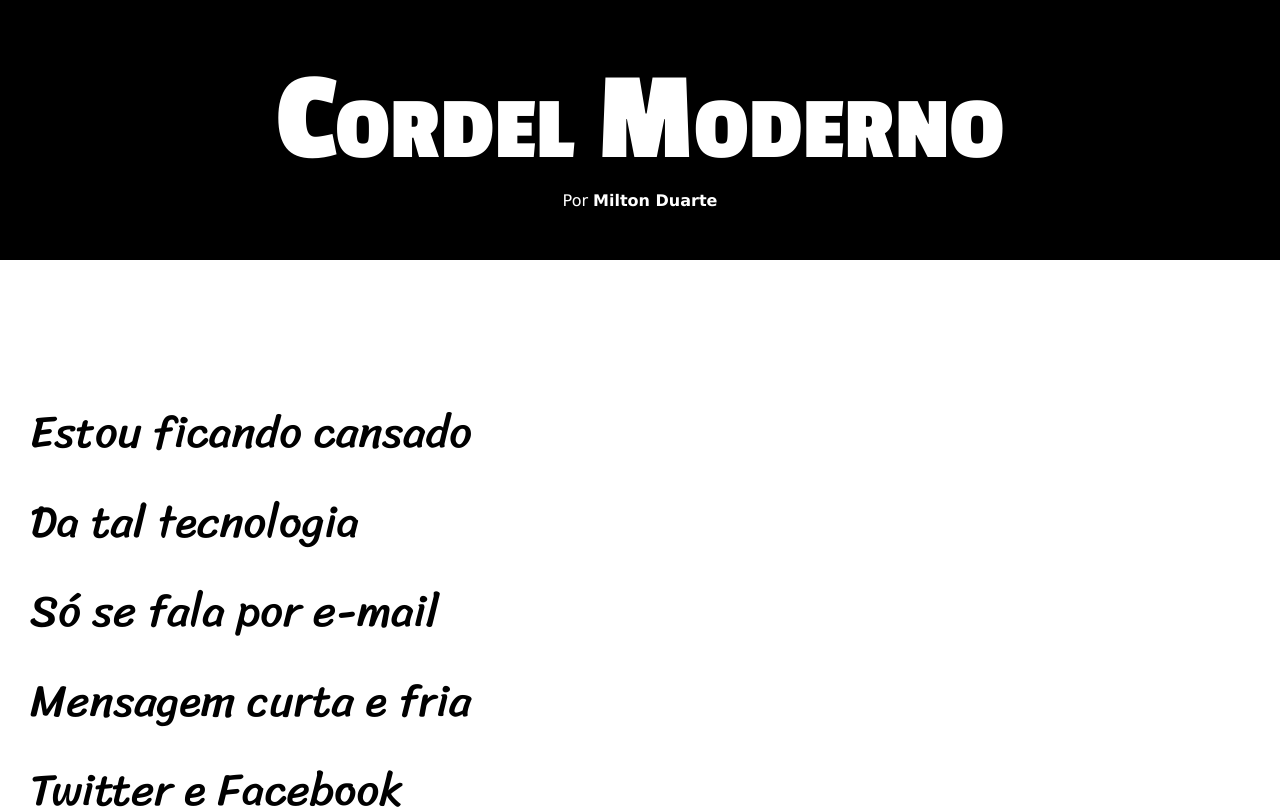
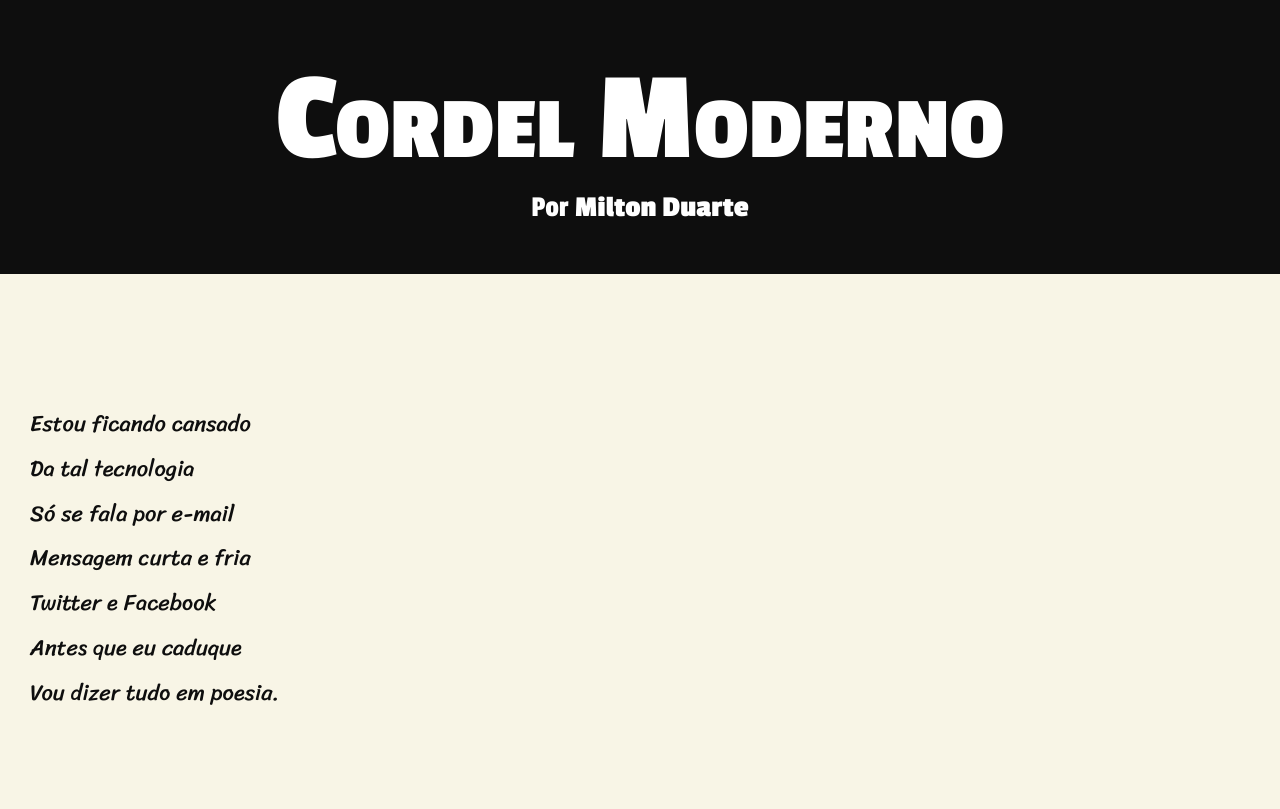
Before and after one commit to Max-Peres/projeto-cordel, a plain HTML site: page index.html in a window 1280 px wide. Shown: the top 809 px of the page. Drawn offline with Linux system fonts and the light colour scheme.

Commit message:
atualização final projeto cordel moderno

```diff
--- a/estilo/style.css
+++ b/estilo/style.css
@@ -14,7 +14,7 @@
 * {
     margin: 0px;
     padding: 0px;
-    font-size: 1em;
+    font-size: .5em;
 
 }
 
@@ -25,7 +25,7 @@ html, body {
 }
 
 header {
-    background-color: black;
+    background-color: rgb(14, 14, 14);
     color: white;
     text-align: center;
 
@@ -39,22 +39,25 @@ header > h1 {
 }
 header > p {
     padding-bottom: 50px;
+    font-size: 30px;
+    font-family: var(--fonte2);
 
 }
 a {
     color: white;
     text-decoration: none;
     font-weight: bolder;
-
+    font-size: 30px;
 }
 
 a:hover {
     text-decoration: underline;
+    font-size: 30px;
 }
 section {
     padding-top: 10%;
     padding-bottom: 10%;
-    line-height: 2em;
+    line-height: 1em;
     padding-left: 30px;
     font-family: var(--fonte3);
     font-size: 3.5vw;
@@ -63,8 +66,8 @@ section > p {
     padding-bottom: 2em;
 }
 section.normal {
-    background-color: white;
-    color: black;
+    background-color: rgb(248, 245, 230);
+    color: rgb(14, 14, 14);
 }
 section.imagem {
     background-color: rgb(53, 53, 53);
@@ -93,5 +96,6 @@ footer {
     background-color: black;
     color: white;
     text-align: center;
-    padding: 10px
+    padding: 30px;
+    font-size: 60px;
 }
```
